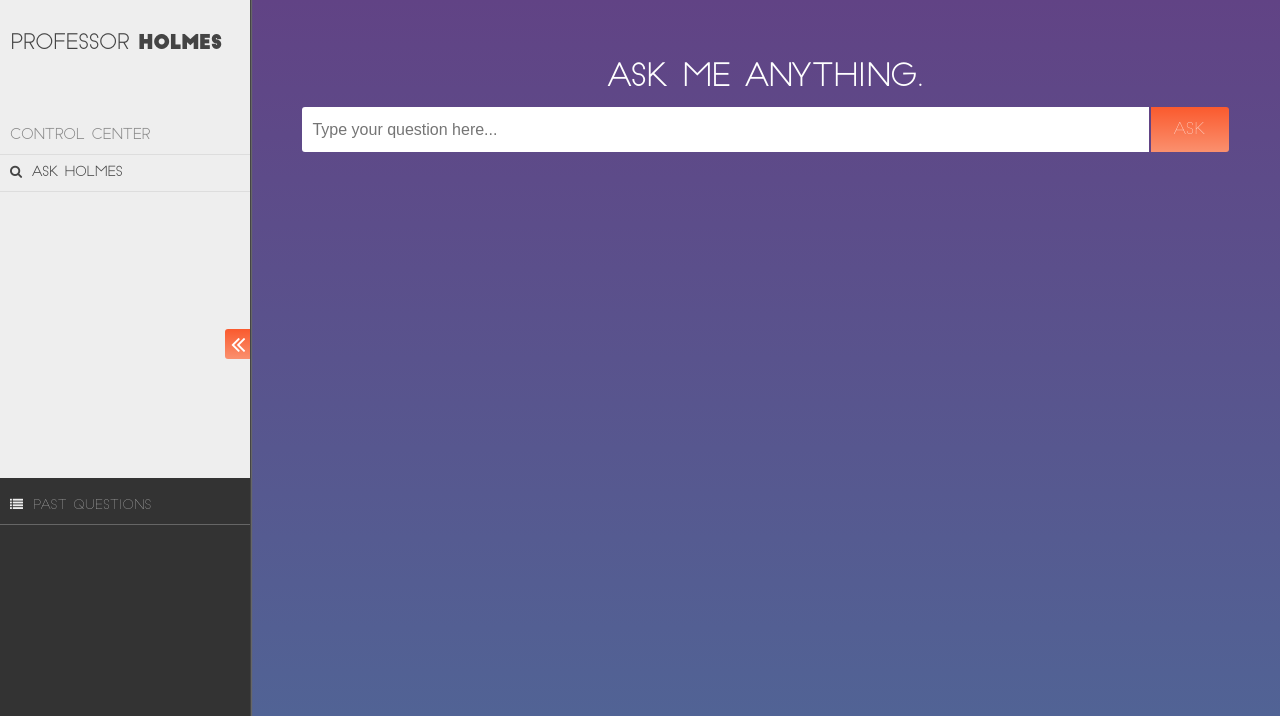
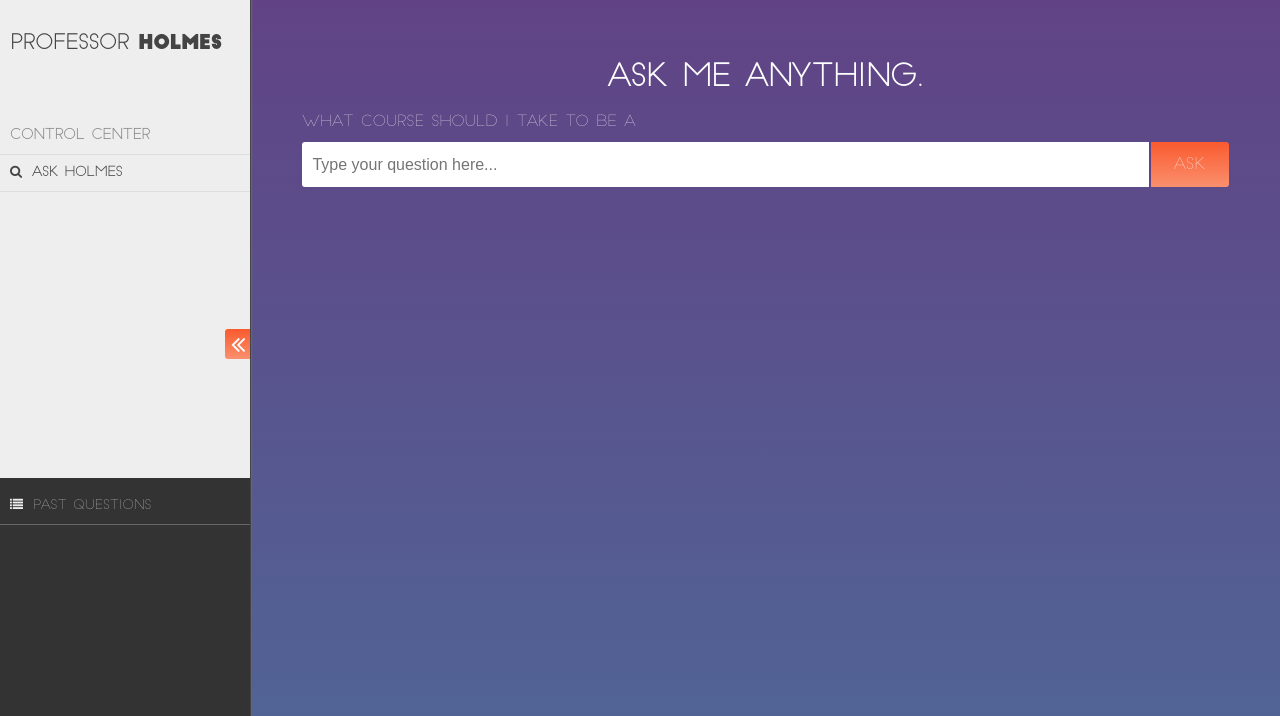
Before and after one commit to JinSun2014/CourseAdvisor, a Django app: template templates/index.html in a window 1280 px wide. Shown: the part 50-766 px from the top of the page. Run offline with Django 3.2, Linux system fonts and the light colour scheme; the template is opened without the code that fills it, so the values that code supplies are empty; parts of the project's set-up code (start-up, migrations or seed data) failed here and were passed over; some libraries are stand-ins or nearby versions.

Commit message:
added typing questions, need to make them clickable and center them

```diff
--- a/static/css/style.css
+++ b/static/css/style.css
@@ -166,15 +166,50 @@
         html body main div.main-content section.query {
           margin-top: 60px;
           width: 100%; }
-          html body main div.main-content section.query form h2 {
-            margin-bottom: 10px;
+          html body main div.main-content section.query form h2.query-prompt {
+            margin-bottom: 15px;
             text-align: center;
             font-family: "slim-joe";
             font-size: 30px;
             color: #fff; }
+          html body main div.main-content section.query form div.cycling-questions {
+            display: inline;
+            font-family: "slim-joe";
+            font-size: 15px;
+            color: #fff;
+            white-space: pre;
+            overflow: hidden; }
+          html body main div.main-content section.query form .typed-cursor {
+            display: inline;
+            color: #fff;
+            opacity: 1;
+            -webkit-animation: blink 0.7s infinite;
+            -moz-animation: blink 0.7s infinite;
+            animation: blink 0.7s infinite; }
+@keyframes blink {
+  0% {
+    opacity: 1; }
+  50% {
+    opacity: 0; }
+  100% {
+    opacity: 1; } }
+@-webkit-keyframes blink {
+  0% {
+    opacity: 1; }
+  50% {
+    opacity: 0; }
+  100% {
+    opacity: 1; } }
+@-moz-keyframes blink {
+  0% {
+    opacity: 1; }
+  50% {
+    opacity: 0; }
+  100% {
+    opacity: 1; } }
           html body main div.main-content section.query form input {
             display: inline-block;
-            margin: 0 auto;
+            margin: 10px auto 0;
             padding: 0 10px;
             width: calc(100% - 20px - 80px);
             height: 45px;
@@ -190,6 +225,7 @@
             opacity: 1.0; }
           html body main div.main-content section.query form button {
             display: inline-block;
+            margin-top: 10px;
             width: 80px;
             height: 45px;
             vertical-align: top;
--- a/static/css/style.scss
+++ b/static/css/style.scss
@@ -249,16 +249,47 @@
 
 					form {
 
-						h2 {
-							margin-bottom: 10px;
+						h2.query-prompt {
+							margin-bottom: 15px;
 							text-align: center;
 							font-family: "slim-joe";
 							font-size: 30px;
 							color: #fff;
 						}
+						div.cycling-questions {
+							display: inline;
+							font-family: "slim-joe";
+							font-size: 15px;
+							color: #fff;
+							white-space: pre;
+							overflow: hidden;
+						}
+						.typed-cursor{
+							display: inline;
+							color: #fff;
+						    opacity: 1;
+						    -webkit-animation: blink 0.7s infinite;
+						    -moz-animation: blink 0.7s infinite;
+						    animation: blink 0.7s infinite;
+						}
+						@keyframes blink{
+						    0% { opacity:1; }
+						    50% { opacity:0; }
+						    100% { opacity:1; }
+						}
+						@-webkit-keyframes blink{
+						    0% { opacity:1; }
+						    50% { opacity:0; }
+						    100% { opacity:1; }
+						}
+						@-moz-keyframes blink{
+						    0% { opacity:1; }
+						    50% { opacity:0; }
+						    100% { opacity:1; }
+						}
 						input {
 							display: inline-block;
-							margin: 0 auto;
+							margin: 10px auto 0;
 							padding: 0 10px;
 							width: calc(100% - 20px - 80px);
 							height: 45px;
@@ -277,6 +308,7 @@
 						}
 						button {
 							display: inline-block;
+							margin-top: 10px;
 							width: 80px;
 							height: 45px;
 							vertical-align: top;
--- a/static/js/script.js
+++ b/static/js/script.js
@@ -399,6 +399,14 @@
 
 	switch(page) {
 		case "index":
+			$(function() {
+				$('div.cycling-questions').typed({
+					strings: ["What course should I take to be a good game developer?", "What's a good introductory level psychology course?"],
+					typeSpeed: 45,
+					backSpeed: 20,
+					backDelay: 1000
+				});
+			});
 			$('input.question').on("keypress", function(e) {
 				if (e.keyCode == 13) {
 		            query();
--- /dev/null
+++ b/static/js/typed.js
@@ -0,0 +1,332 @@
+// The MIT License (MIT)
+
+// Typed.js | Copyright (c) 2014 Matt Boldt | www.mattboldt.com
+
+// Permission is hereby granted, free of charge, to any person obtaining a copy
+// of this software and associated documentation files (the "Software"), to deal
+// in the Software without restriction, including without limitation the rights
+// to use, copy, modify, merge, publish, distribute, sublicense, and/or sell
+// copies of the Software, and to permit persons to whom the Software is
+// furnished to do so, subject to the following conditions:
+
+// The above copyright notice and this permission notice shall be included in
+// all copies or substantial portions of the Software.
+
+// THE SOFTWARE IS PROVIDED "AS IS", WITHOUT WARRANTY OF ANY KIND, EXPRESS OR
+// IMPLIED, INCLUDING BUT NOT LIMITED TO THE WARRANTIES OF MERCHANTABILITY,
+// FITNESS FOR A PARTICULAR PURPOSE AND NONINFRINGEMENT. IN NO EVENT SHALL THE
+// AUTHORS OR COPYRIGHT HOLDERS BE LIABLE FOR ANY CLAIM, DAMAGES OR OTHER
+// LIABILITY, WHETHER IN AN ACTION OF CONTRACT, TORT OR OTHERWISE, ARISING FROM,
+// OUT OF OR IN CONNECTION WITH THE SOFTWARE OR THE USE OR OTHER DEALINGS IN
+// THE SOFTWARE.
+
+
+
+
+!function($){
+
+    "use strict";
+
+    var Typed = function(el, options){
+
+        // chosen element to manipulate text
+        this.el = $(el);
+
+        // options
+        this.options = $.extend({}, $.fn.typed.defaults, options);
+
+        // text content of element
+        this.baseText = this.el.text() || this.el.attr('placeholder') || '';
+
+        // typing speed
+        this.typeSpeed = this.options.typeSpeed;
+
+        // add a delay before typing starts
+        this.startDelay = this.options.startDelay;
+
+        // backspacing speed
+        this.backSpeed = this.options.backSpeed;
+
+        // amount of time to wait before backspacing
+        this.backDelay = this.options.backDelay;
+
+        // input strings of text
+        this.strings = this.options.strings;
+
+        // character number position of current string
+        this.strPos = 0;
+
+        // current array position
+        this.arrayPos = 0;
+
+        // number to stop backspacing on.
+        // default 0, can change depending on how many chars
+        // you want to remove at the time
+        this.stopNum = 0;
+
+        // Looping logic
+        this.loop = this.options.loop;
+        this.loopCount = this.options.loopCount;
+        this.curLoop = 0;
+
+        // for stopping
+        this.stop = false;
+
+        // show cursor
+        this.showCursor = this.isInput ? false : this.options.showCursor;
+
+        // custom cursor
+        this.cursorChar = this.options.cursorChar;
+
+        // attribute to type
+        this.isInput = this.el.is('input');
+        this.attr = this.options.attr || (this.isInput ? 'placeholder' : null);
+
+        // All systems go!
+        this.build();
+    };
+
+        Typed.prototype =  {
+
+            constructor: Typed
+
+            , init: function(){
+                // begin the loop w/ first current string (global self.string)
+                // current string will be passed as an argument each time after this
+                var self = this;
+                self.timeout = setTimeout(function() {
+                    // Start typing
+                    self.typewrite(self.strings[self.arrayPos], self.strPos);
+                }, self.startDelay);
+            }
+
+            , build: function(){
+                // Insert cursor
+                if (this.showCursor === true){
+                  this.cursor = $("<span class=\"typed-cursor\">" + this.cursorChar + "</span>");
+                  this.el.after(this.cursor);
+                }
+                this.init();
+            }
+
+            // pass current string state to each function, types 1 char per call
+            , typewrite: function(curString, curStrPos){
+                // exit when stopped
+                if(this.stop === true)
+                   return;
+
+                // varying values for setTimeout during typing
+                // can't be global since number changes each time loop is executed
+                var humanize = Math.round(Math.random() * (100 - 30)) + this.typeSpeed;
+                var self = this;
+
+                // ------------- optional ------------- //
+                // backpaces a certain string faster
+                // ------------------------------------ //
+                // if (self.arrayPos == 1){
+                //  self.backDelay = 50;
+                // }
+                // else{ self.backDelay = 500; }
+
+                // contain typing function in a timeout humanize'd delay
+                self.timeout = setTimeout(function() {
+                    // check for an escape character before a pause value
+                    // format: \^\d+ .. eg: ^1000 .. should be able to print the ^ too using ^^
+                    // single ^ are removed from string
+                    var charPause = 0;
+                    var substr = curString.substr(curStrPos);
+                    if (substr.charAt(0) === '^') {
+                        var skip = 1;  // skip atleast 1
+                        if(/^\^\d+/.test(substr)) {
+                           substr = /\d+/.exec(substr)[0];
+                           skip += substr.length;
+                           charPause = parseInt(substr);
+                        }
+
+                        // strip out the escape character and pause value so they're not printed
+                        curString = curString.substring(0,curStrPos)+curString.substring(curStrPos+skip);
+                    }
+
+                    // timeout for any pause after a character
+                    self.timeout = setTimeout(function() {
+                        if(curStrPos === curString.length) {
+                           // fires callback function
+                           self.options.onStringTyped(self.arrayPos);
+
+                            // is this the final string
+                           if(self.arrayPos === self.strings.length-1) {
+                              // animation that occurs on the last typed string
+                              self.options.callback();
+
+                              self.curLoop++;
+
+                              // quit if we wont loop back
+                              if(self.loop === false || self.curLoop === self.loopCount)
+                                 return;
+                           }
+
+                           self.timeout = setTimeout(function(){
+                              self.backspace(curString, curStrPos);
+                           }, self.backDelay);
+                        } else {
+
+                           /* call before functions if applicable */
+                           if(curStrPos === 0)
+                              self.options.preStringTyped(self.arrayPos);
+
+                           // start typing each new char into existing string
+                           // curString: arg, self.baseText: original text inside element
+                           var nextString = self.baseText + curString.substr(0, curStrPos+1);
+                           if (self.attr) {
+                            self.el.attr(self.attr, nextString);
+                           } else {
+                            self.el.text(nextString);
+                           }
+
+                           // add characters one by one
+                           curStrPos++;
+                           // loop the function
+                           self.typewrite(curString, curStrPos);
+                        }
+                    // end of character pause
+                    }, charPause);
+
+                // humanized value for typing
+                }, humanize);
+
+            }
+
+            , backspace: function(curString, curStrPos){
+                // exit when stopped
+                if (this.stop === true) {
+                   return;
+                }
+
+                // varying values for setTimeout during typing
+                // can't be global since number changes each time loop is executed
+                var humanize = Math.round(Math.random() * (100 - 30)) + this.backSpeed;
+                var self = this;
+
+                self.timeout = setTimeout(function() {
+
+                    // ----- this part is optional ----- //
+                    // check string array position
+                    // on the first string, only delete one word
+                    // the stopNum actually represents the amount of chars to
+                    // keep in the current string. In my case it's 14.
+                    // if (self.arrayPos == 1){
+                    //  self.stopNum = 14;
+                    // }
+                    //every other time, delete the whole typed string
+                    // else{
+                    //  self.stopNum = 0;
+                    // }
+
+                    // ----- continue important stuff ----- //
+                    // replace text with base text + typed characters
+                    var nextString = self.baseText + curString.substr(0, curStrPos);
+                    if (self.attr) {
+                     self.el.attr(self.attr, nextString);
+                    } else {
+                     self.el.text(nextString);
+                    }
+
+                    // if the number (id of character in current string) is
+                    // less than the stop number, keep going
+                    if (curStrPos > self.stopNum){
+                        // subtract characters one by one
+                        curStrPos--;
+                        // loop the function
+                        self.backspace(curString, curStrPos);
+                    }
+                    // if the stop number has been reached, increase
+                    // array position to next string
+                    else if (curStrPos <= self.stopNum) {
+                        self.arrayPos++;
+
+                        if(self.arrayPos === self.strings.length) {
+                           self.arrayPos = 0;
+                           self.init();
+                        } else
+                            self.typewrite(self.strings[self.arrayPos], curStrPos);
+                    }
+
+                // humanized value for typing
+                }, humanize);
+
+            }
+
+            // Start & Stop currently not working
+
+            // , stop: function() {
+            //     var self = this;
+
+            //     self.stop = true;
+            //     clearInterval(self.timeout);
+            // }
+
+            // , start: function() {
+            //     var self = this;
+            //     if(self.stop === false)
+            //        return;
+
+            //     this.stop = false;
+            //     this.init();
+            // }
+
+            // Reset and rebuild the element
+            , reset: function(){
+                var self = this;
+                clearInterval(self.timeout);
+                var id = this.el.attr('id');
+                this.el.after('<span id="' + id + '"/>')
+                this.el.remove();
+                this.cursor.remove();
+                // Send the callback
+                self.options.resetCallback();
+            }
+
+        };
+
+    $.fn.typed = function (option) {
+        return this.each(function () {
+          var $this = $(this)
+            , data = $this.data('typed')
+            , options = typeof option == 'object' && option;
+          if (!data) $this.data('typed', (data = new Typed(this, options)));
+          if (typeof option == 'string') data[option]();
+        });
+    };
+
+    $.fn.typed.defaults = {
+        strings: ["These are the default values...", "You know what you should do?", "Use your own!", "Have a great day!"],
+        // typing speed
+        typeSpeed: 0,
+        // time before typing starts
+        startDelay: 0,
+        // backspacing speed
+        backSpeed: 0,
+        // time before backspacing
+        backDelay: 500,
+        // loop
+        loop: false,
+        // false = infinite
+        loopCount: false,
+        // show cursor
+        showCursor: true,
+        // character for cursor
+        cursorChar: "|",
+        // attribute to type (null == text)
+        attr: null,
+        // call when done callback function
+        callback: function() {},
+        // starting callback function before each string
+        preStringTyped: function() {},
+        //callback for every typed string
+        onStringTyped: function() {},
+        // callback for reset
+        resetCallback: function() {}
+    };
+
+
+}(window.jQuery);
--- a/templates/index.html
+++ b/templates/index.html
@@ -11,7 +11,7 @@
 
 		<script src="http://ajax.googleapis.com/ajax/libs/jquery/2.1.1/jquery.min.js"></script>
 		<script src="http://ajax.googleapis.com/ajax/libs/jqueryui/1.11.2/jquery-ui.min.js"></script>
-		<script type="text/javascript" language="javascript" src="static/json/sample-response.json"></script>
+		<script src="static/js/typed.js"></script>
 		<script src="static/js/script.js"></script>
 	</head>
 
@@ -55,10 +55,11 @@
 
 				<section class="query">
 					<form>
-            			<h2>Ask me anything.</h2>
+            			<h2 class="query-prompt">Ask me anything.</h2>
+            			<div class="cycling-questions"></div>
             			{% csrf_token %}
 						<input type="hidden" name="csrfmiddlewaretoken" value="${csrf_token}" style="display:none"/>
-						<input class="question" placeholder="Type your question here..."><button>Ask</button>
+						<br><input class="question" placeholder="Type your question here..."><button>Ask</button>
 						<h5 class="results-summary"><span class="results-quantity"></span> Results <span class="results-time"></span></h5>
 					</form>
 				</section>
```
Also changed, not shown: 1 other file.
